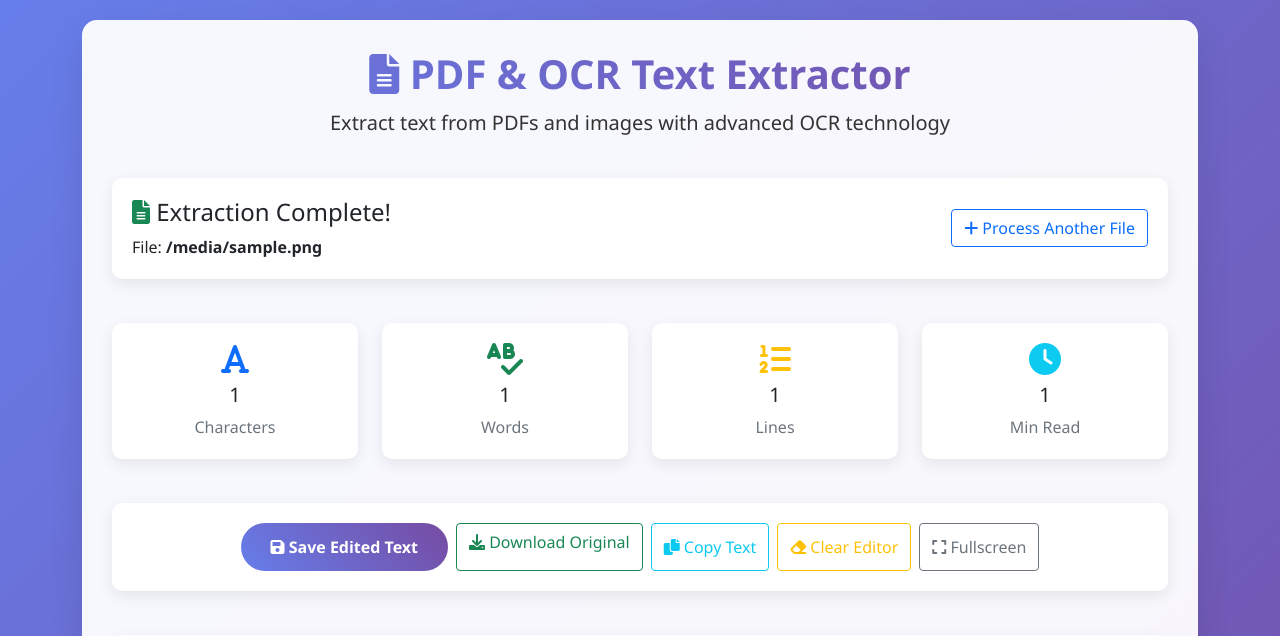
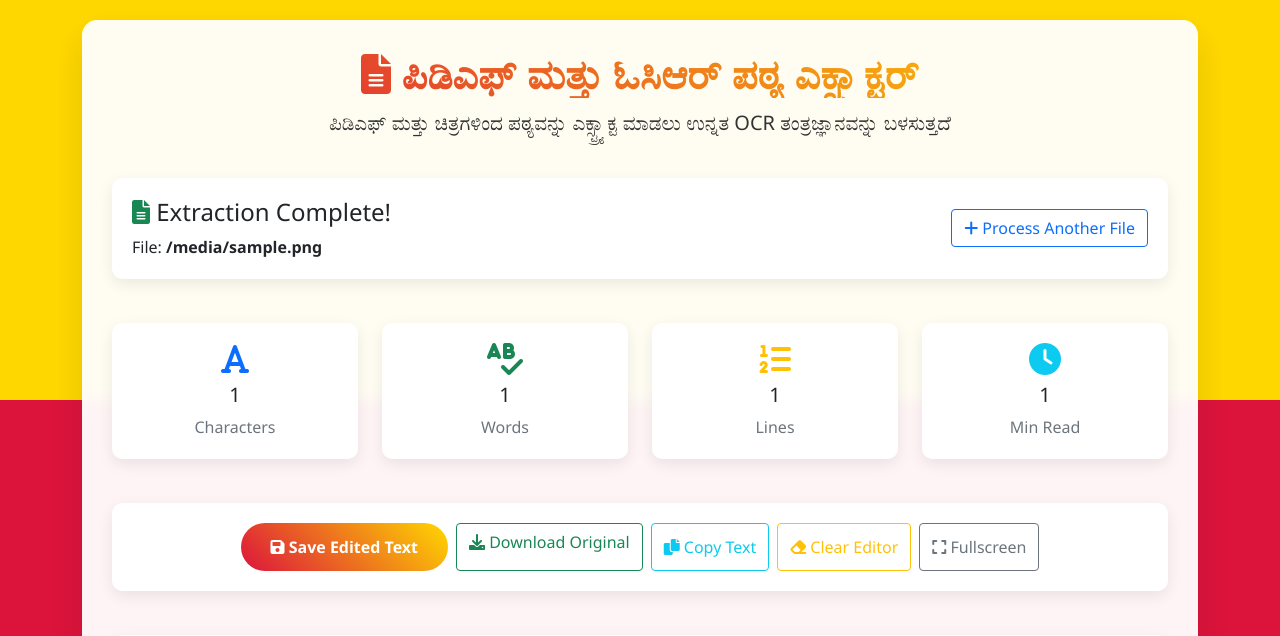
Before and after one commit to DarshanCHMSR/Ocr-based-project, a Flask app: template templates/result.html in a window 1280 px wide. Shown: the top 636 px of the page. Run offline with Flask 3, Linux system fonts and the light colour scheme; the template is opened without the code that fills it: most values are stand-ins (such as "Sample title", 1, 10 or a date in 2020); some libraries are stand-ins or nearby versions.

Commit message:
the color update

```diff
--- a/templates/base.html
+++ b/templates/base.html
@@ -3,7 +3,7 @@
 <head>
     <meta charset="UTF-8">
     <meta name="viewport" content="width=device-width, initial-scale=1.0">
-    <title>{% block title %}PDF & OCR Text Extractor{% endblock %}</title>
+    <title>{% block title %}PDF & OCR ಪಠ್ಯ ಎಕ್ಸ್ಟ್ರ್ಯಾಕ್ಟರ್{% endblock %}</title>
 
     <!-- Bootstrap CSS -->
     <link href="https://cdn.jsdelivr.net/npm/bootstrap@5.1.3/dist/css/bootstrap.min.css" rel="stylesheet">
@@ -14,7 +14,10 @@
 
     <style>
         body {
-            background: linear-gradient(135deg, #667eea 0%, #764ba2 100%);
+            background: linear-gradient(to bottom, #FFD700 0%, #FFD700 50%, #DC143C 50%, #DC143C 100%);
+            background-attachment: fixed;
+            background-size: 100% 100vh;
+            background-repeat: no-repeat;
             min-height: 100vh;
             font-family: 'Segoe UI', Tahoma, Geneva, Verdana, sans-serif;
         }
@@ -37,25 +40,25 @@
         .header h1 {
             font-weight: 700;
             margin-bottom: 10px;
-            background: linear-gradient(45deg, #667eea, #764ba2);
+            background: linear-gradient(45deg, #DC143C, #FFD700);
             -webkit-background-clip: text;
             -webkit-text-fill-color: transparent;
             background-clip: text;
         }
 
         .upload-area {
-            border: 3px dashed #667eea;
+            border: 3px dashed #DC143C;
             border-radius: 15px;
             padding: 40px;
             text-align: center;
-            background: rgba(102, 126, 234, 0.05);
+            background: rgba(220, 20, 60, 0.05);
             transition: all 0.3s ease;
             cursor: pointer;
         }
 
         .upload-area:hover {
-            border-color: #764ba2;
-            background: rgba(118, 75, 162, 0.05);
+            border-color: #FFD700;
+            background: rgba(255, 215, 0, 0.05);
             transform: translateY(-2px);
         }
 
@@ -66,12 +69,12 @@
 
         .upload-icon {
             font-size: 3rem;
-            color: #667eea;
+            color: #DC143C;
             margin-bottom: 20px;
         }
 
         .btn-custom {
-            background: linear-gradient(45deg, #667eea, #764ba2);
+            background: linear-gradient(45deg, #DC143C, #FFD700);
             border: none;
             border-radius: 25px;
             padding: 12px 30px;
@@ -82,7 +85,7 @@
 
         .btn-custom:hover {
             transform: translateY(-2px);
-            box-shadow: 0 5px 15px rgba(102, 126, 234, 0.4);
+            box-shadow: 0 5px 15px rgba(220, 20, 60, 0.4);
             color: white;
         }
 
@@ -130,7 +133,7 @@
         }
 
         .progress-custom .progress-bar {
-            background: linear-gradient(45deg, #667eea, #764ba2);
+            background: linear-gradient(45deg, #DC143C, #FFD700);
             border-radius: 10px;
         }
 
@@ -181,8 +184,8 @@
     <div class="container">
         <div class="main-container">
             <div class="header">
-                <h1><i class="fas fa-file-text"></i> PDF & OCR Text Extractor</h1>
-                <p class="lead">Extract text from PDFs and images with advanced OCR technology</p>
+                <h1><i class="fas fa-file-text"></i> ಪಿಡಿಎಫ್ ಮತ್ತು ಓಸಿಆರ್ ಪಠ್ಯ ಎಕ್ಸ್ಟ್ರ್ಯಾಕ್ಟರ್</h1>
+                <p class="lead">ಪಿಡಿಎಫ್ ಮತ್ತು ಚಿತ್ರಗಳಿಂದ ಪಠ್ಯವನ್ನು ಎಕ್ಸ್ಟ್ರ್ಯಾಕ್ಟ ಮಾಡಲು ಉನ್ನತ OCR ತಂತ್ರಜ್ಞಾನವನ್ನು ಬಳಸುತ್ತದೆ</p>
             </div>
 
             <!-- Flash Messages -->
```
